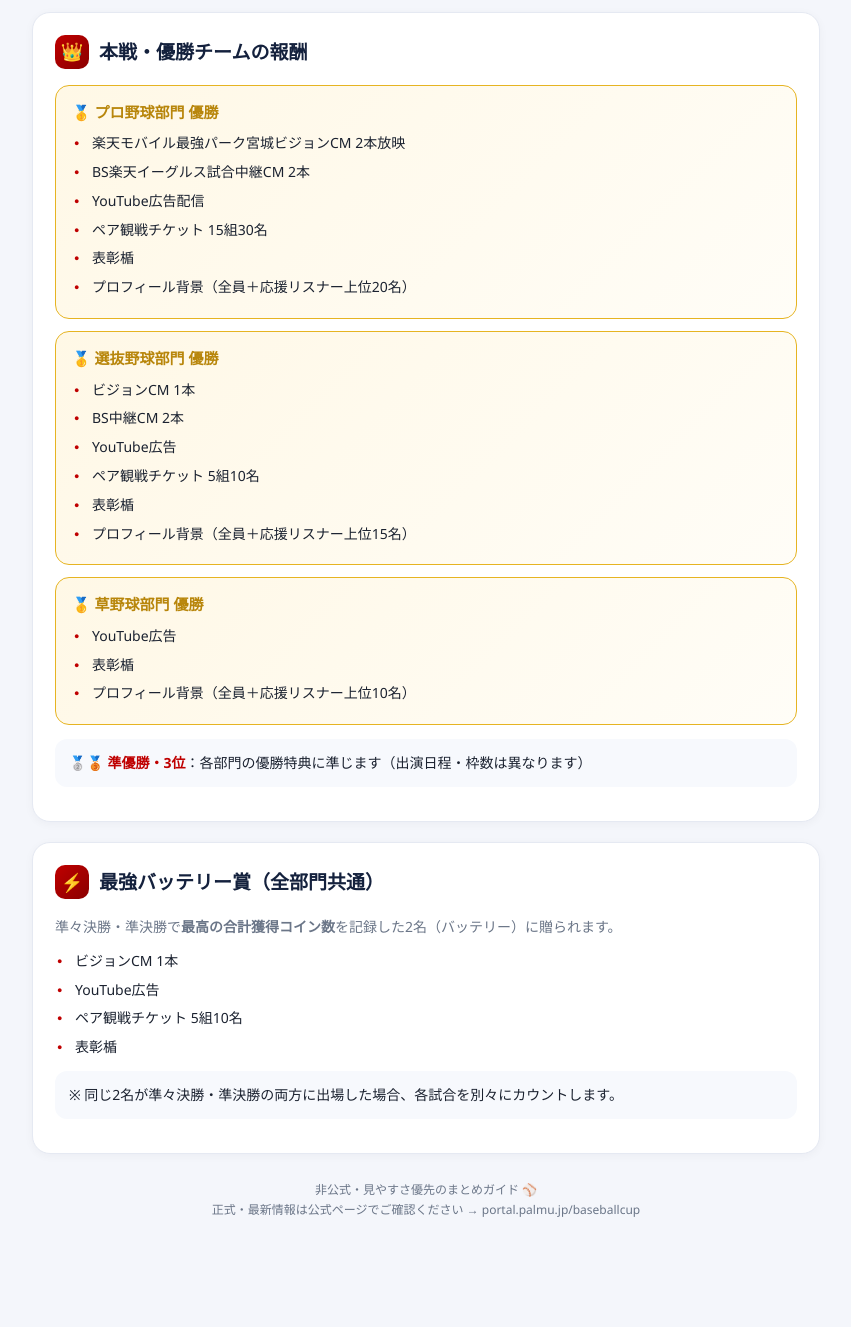
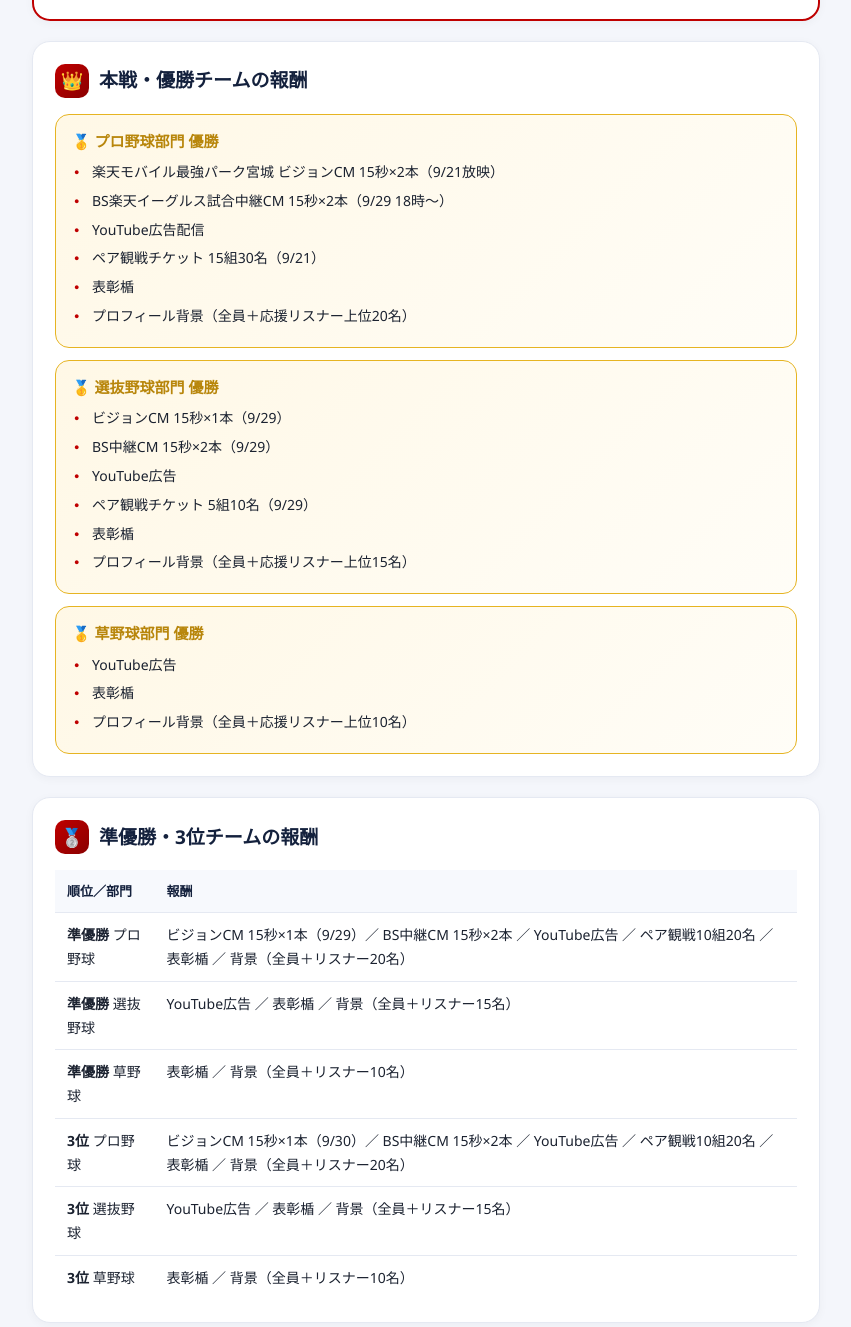
Before and after one commit to meromero1233/yt-dashboard, a website: page public/baseballcup.html in a window 1280 px wide. Shown: the part 1980-3307 px from the top of the page, without its empty margins (214-1065 px from the left). Before the commit the page ends 3261 px from the top, so only its background shows below. Drawn offline with Linux system fonts and the light colour scheme.

Commit message:
fix: correct baseball cup guide vs official (白球 no tournament, add CM dates + runner-up/3rd prizes)

```diff
--- a/public/baseballcup.html
+++ b/public/baseballcup.html
@@ -97,8 +97,11 @@
     <div class="h"><span class="ic">🔥</span>予選 ＆ 突破特典</div>
     <div class="rule">📌 <b>日程</b>：7/21(火)19:00 〜 7/27(月)23:59<br>👥 <b>参加</b>：チーム全員<br>🏆 <b>勝ち抜け条件</b>：チームの<b>合計獲得コイン数</b>ランキングで<b>上位8チーム</b>に入る</div>
 
-    <div style="font-weight:800;color:var(--navy);margin:14px 0 6px">🎁 予選を突破すると（全部門共通）</div>
-    <ul class="clean"><li><b>本選トーナメント進出権</b></li></ul>
+    <div style="font-weight:800;color:var(--navy);margin:14px 0 6px">🎁 予選を突破すると</div>
+    <ul class="clean">
+      <li>プロ野球・選抜野球・草野球部門 … <b>本選トーナメント進出権</b></li>
+      <li>白球部門 … <b>本選トーナメントはなし</b>（ミニギフトのみ受け取り）</li>
+    </ul>
 
     <div style="font-weight:800;color:var(--navy);margin:16px 0 6px">🎀 部門別ミニギフト（突破チームへ）</div>
     <table>
@@ -126,10 +129,10 @@
     <div class="div win" style="margin-bottom:12px">
       <div class="dn">🥇 プロ野球部門 優勝</div>
       <ul class="clean">
-        <li>楽天モバイル最強パーク宮城ビジョンCM 2本放映</li>
-        <li>BS楽天イーグルス試合中継CM 2本</li>
+        <li>楽天モバイル最強パーク宮城 ビジョンCM 15秒×2本（9/21放映）</li>
+        <li>BS楽天イーグルス試合中継CM 15秒×2本（9/29 18時〜）</li>
         <li>YouTube広告配信</li>
-        <li>ペア観戦チケット 15組30名</li>
+        <li>ペア観戦チケット 15組30名（9/21）</li>
         <li>表彰楯</li>
         <li>プロフィール背景（全員＋応援リスナー上位20名）</li>
       </ul>
@@ -138,10 +141,10 @@
     <div class="div win" style="margin-bottom:12px">
       <div class="dn">🥇 選抜野球部門 優勝</div>
       <ul class="clean">
-        <li>ビジョンCM 1本</li>
-        <li>BS中継CM 2本</li>
+        <li>ビジョンCM 15秒×1本（9/29）</li>
+        <li>BS中継CM 15秒×2本（9/29）</li>
         <li>YouTube広告</li>
-        <li>ペア観戦チケット 5組10名</li>
+        <li>ペア観戦チケット 5組10名（9/29）</li>
         <li>表彰楯</li>
         <li>プロフィール背景（全員＋応援リスナー上位15名）</li>
       </ul>
@@ -155,8 +158,20 @@
         <li>プロフィール背景（全員＋応援リスナー上位10名）</li>
       </ul>
     </div>
+  </section>
 
-    <div class="rule" style="margin-top:14px">🥈🥉 <b>準優勝・3位</b>：各部門の優勝特典に準じます（出演日程・枠数は異なります）</div>
+  <!-- 準優勝・3位 -->
+  <section class="anchor" id="prize-runner">
+    <div class="h"><span class="ic">🥈</span>準優勝・3位チームの報酬</div>
+    <table>
+      <tr><th>順位／部門</th><th>報酬</th></tr>
+      <tr><td><b>準優勝</b> プロ野球</td><td>ビジョンCM 15秒×1本（9/29）／ BS中継CM 15秒×2本 ／ YouTube広告 ／ ペア観戦10組20名 ／ 表彰楯 ／ 背景（全員＋リスナー20名）</td></tr>
+      <tr><td><b>準優勝</b> 選抜野球</td><td>YouTube広告 ／ 表彰楯 ／ 背景（全員＋リスナー15名）</td></tr>
+      <tr><td><b>準優勝</b> 草野球</td><td>表彰楯 ／ 背景（全員＋リスナー10名）</td></tr>
+      <tr><td><b>3位</b> プロ野球</td><td>ビジョンCM 15秒×1本（9/30）／ BS中継CM 15秒×2本 ／ YouTube広告 ／ ペア観戦10組20名 ／ 表彰楯 ／ 背景（全員＋リスナー20名）</td></tr>
+      <tr><td><b>3位</b> 選抜野球</td><td>YouTube広告 ／ 表彰楯 ／ 背景（全員＋リスナー15名）</td></tr>
+      <tr><td><b>3位</b> 草野球</td><td>表彰楯 ／ 背景（全員＋リスナー10名）</td></tr>
+    </table>
   </section>
 
   <!-- 最強バッテリー -->
```
